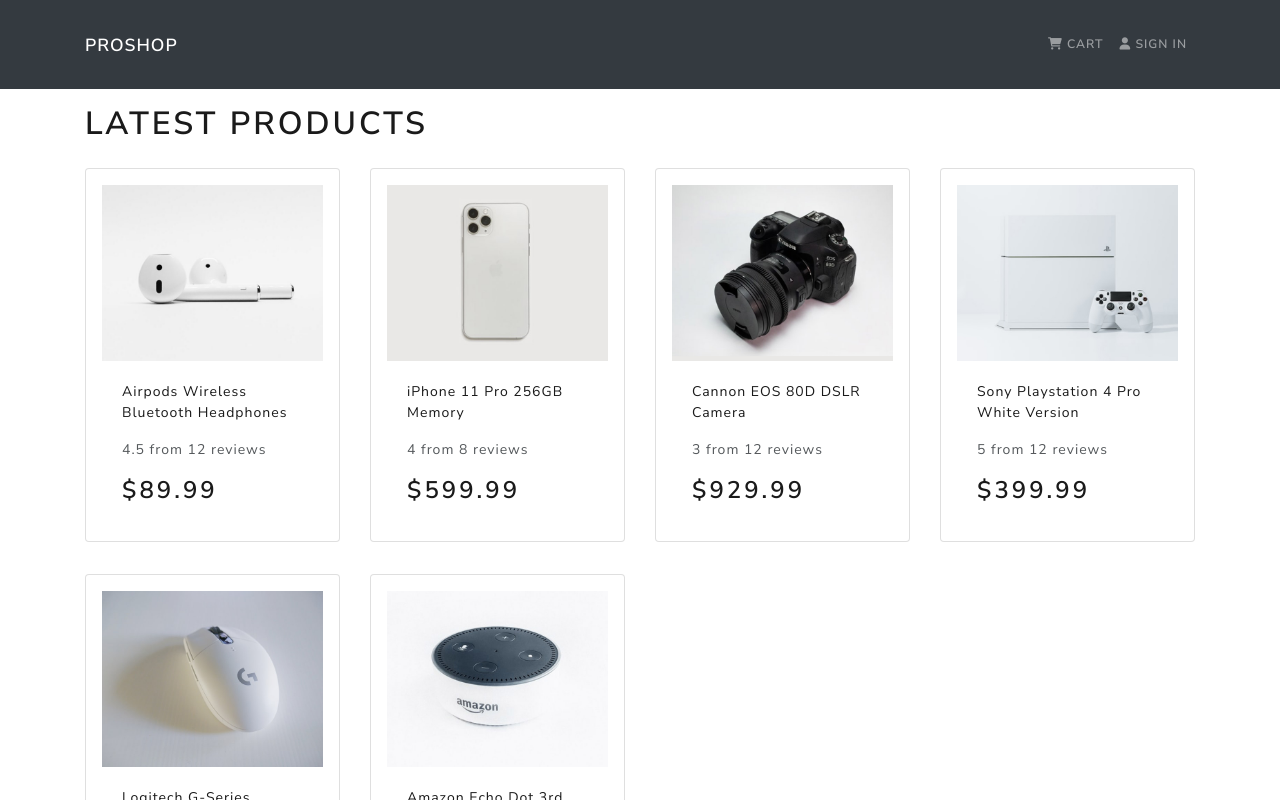
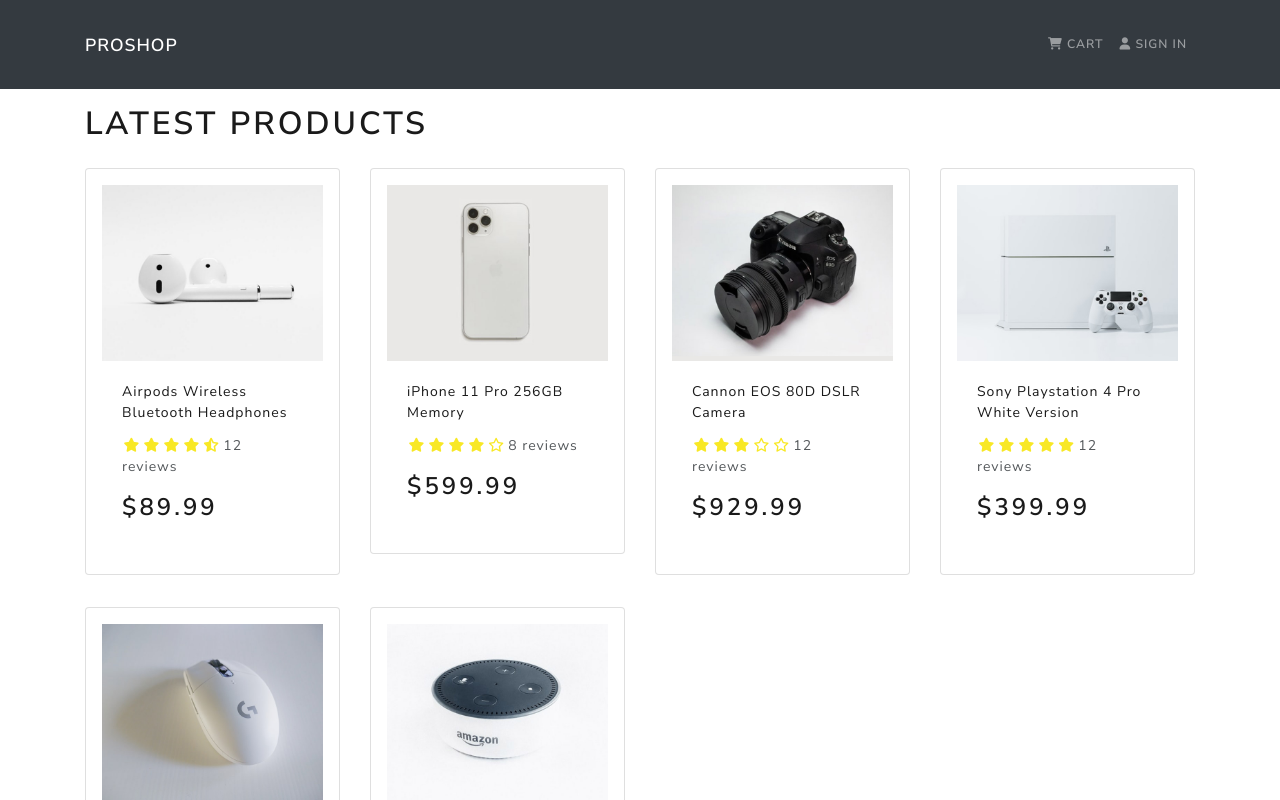
Before and after one commit to xcel24/proshop, a React (Create React App) app in the folder frontend/: page / in a window 1280 px wide. Shown: the top 800 px of the page. Built offline with nearby package versions, Linux system fonts and the light colour scheme.

Commit message:
Rating Component

```diff
--- a/frontend/public/index.html
+++ b/frontend/public/index.html
@@ -6,7 +6,6 @@
     <meta name="viewport" content="width=device-width, initial-scale=1" />
     <meta name="theme-color" content="#000000" />
     <meta name="description" content="Best website for cheapest prices" />
-    <link rel="apple-touch-icon" href="%PUBLIC_URL%/logo192.png" />
     <link rel="manifest" href="%PUBLIC_URL%/manifest.json" />
     <link
       rel="stylesheet"
@@ -20,15 +19,5 @@
   <body>
     <noscript>You need to enable JavaScript to run this app.</noscript>
     <div id="root"></div>
-    <!--
-      This HTML file is a template.
-      If you open it directly in the browser, you will see an empty page.
-
-      You can add webfonts, meta tags, or analytics to this file.
-      The build step will place the bundled scripts into the <body> tag.
-
-      To begin the development, run `npm start` or `yarn start`.
-      To create a production bundle, use `npm run build` or `yarn build`.
-    -->
   </body>
 </html>
--- a/frontend/src/components/Product.js
+++ b/frontend/src/components/Product.js
@@ -1,5 +1,6 @@
 import React from 'react'
 import { Card } from 'react-bootstrap'
+import Rating from './Rating'
 
 const Product = ({ product }) => {
   return (
@@ -14,9 +15,10 @@
           </Card.Title>
         </a>
         <Card.Text as='div'>
-          <div className='my-3'>
-            {product.rating} from {product.numReviews} reviews
-          </div>
+          <Rating
+            value={product.rating}
+            text={`${product.numReviews} reviews`}
+          />
         </Card.Text>
         <Card.Text as='h3'>${product.price}</Card.Text>
       </Card.Body>
--- /dev/null
+++ b/frontend/src/components/Rating.js
@@ -0,0 +1,82 @@
+import React from 'react'
+import PropTypes from 'prop-types'
+
+const Rating = ({ value, text, color }) => {
+  return (
+    <div className='rating'>
+      <span>
+        <i
+          style={{ color }}
+          className={
+            value >= 1
+              ? 'fas fa-star'
+              : value >= 0.5
+              ? 'fas fa-star-half-alt'
+              : 'far fa-star'
+          }
+        ></i>
+      </span>
+      <span>
+        <i
+          style={{ color }}
+          className={
+            value >= 2
+              ? 'fas fa-star'
+              : value >= 1.5
+              ? 'fas fa-star-half-alt'
+              : 'far fa-star'
+          }
+        ></i>
+      </span>
+      <span>
+        <i
+          style={{ color }}
+          className={
+            value >= 3
+              ? 'fas fa-star'
+              : value >= 2.5
+              ? 'fas fa-star-half-alt'
+              : 'far fa-star'
+          }
+        ></i>
+      </span>
+      <span>
+        <i
+          style={{ color }}
+          className={
+            value >= 4
+              ? 'fas fa-star'
+              : value >= 3.5
+              ? 'fas fa-star-half-alt'
+              : 'far fa-star'
+          }
+        ></i>
+      </span>
+      <span>
+        <i
+          style={{ color }}
+          className={
+            value >= 5
+              ? 'fas fa-star'
+              : value >= 4.5
+              ? 'fas fa-star-half-alt'
+              : 'far fa-star'
+          }
+        ></i>
+      </span>
+      <span>{text && text}</span>
+    </div>
+  )
+}
+
+Rating.defaultProps = {
+  color: '#f8e825',
+}
+
+Rating.propTypes = {
+  value: PropTypes.number.isRequired,
+  text: PropTypes.string.isRequired,
+  color: PropTypes.string,
+}
+
+export default Rating
--- a/frontend/src/index.css
+++ b/frontend/src/index.css
@@ -1,3 +1,11 @@
-main{
-    min-height: 80vh;
+main {
+  min-height: 80vh;
 }
+
+h3 {
+  padding: 1rem 0;
+}
+
+.rating span {
+  margin: 0.1rem;
+}
--- a/frontend/src/screens/HomeScreen.js
+++ b/frontend/src/screens/HomeScreen.js
@@ -9,7 +9,7 @@
       <h1>Latest Products</h1>
       <Row>
         {products.map((product) => (
-          <Col sm={12} md={6} lg={4} xl={3}>
+          <Col key={product._id} sm={12} md={6} lg={4} xl={3}>
             <Product product={product} />
           </Col>
         ))}
```
Also changed, not shown: frontend/public/manifest.json.
